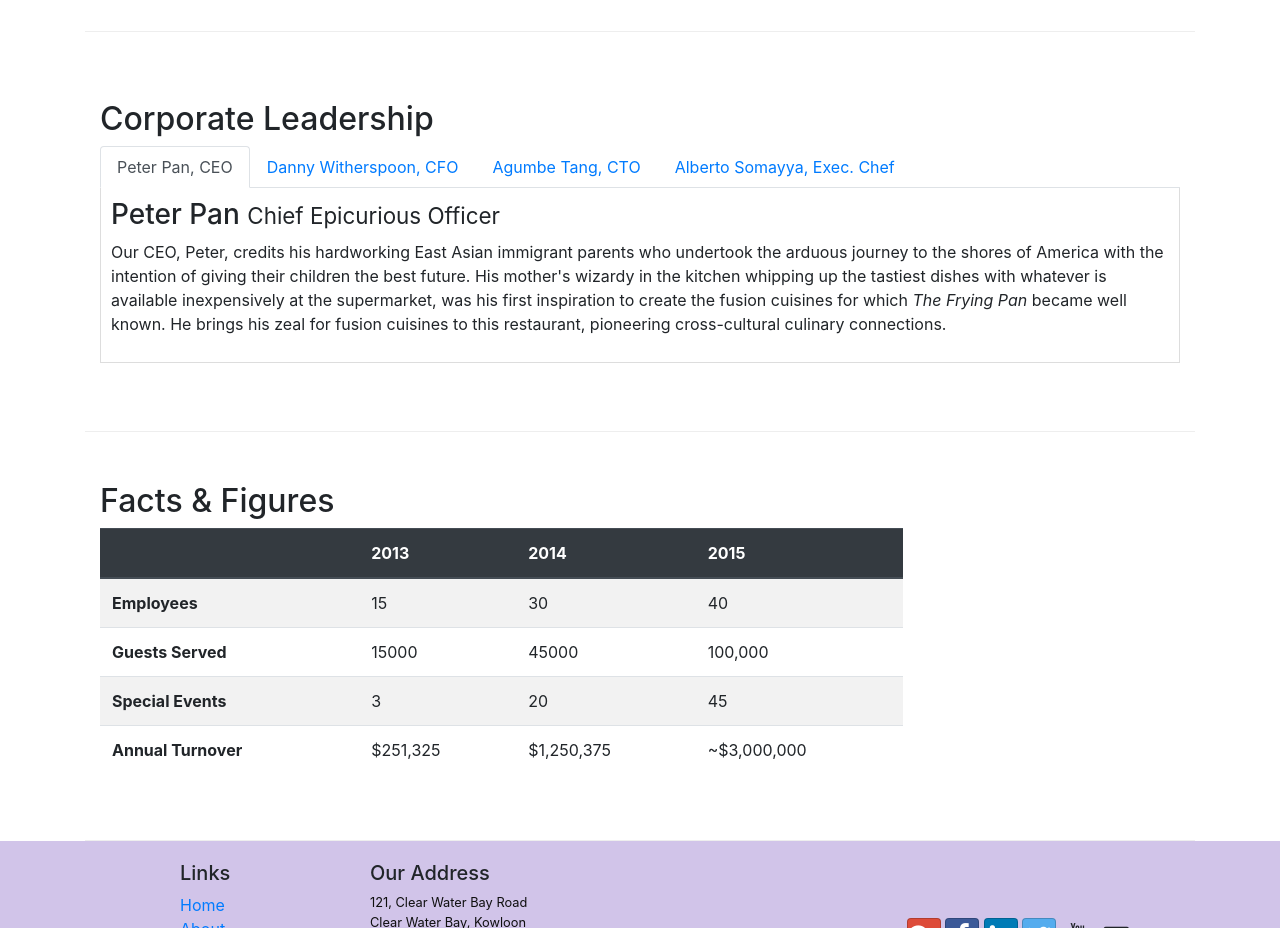
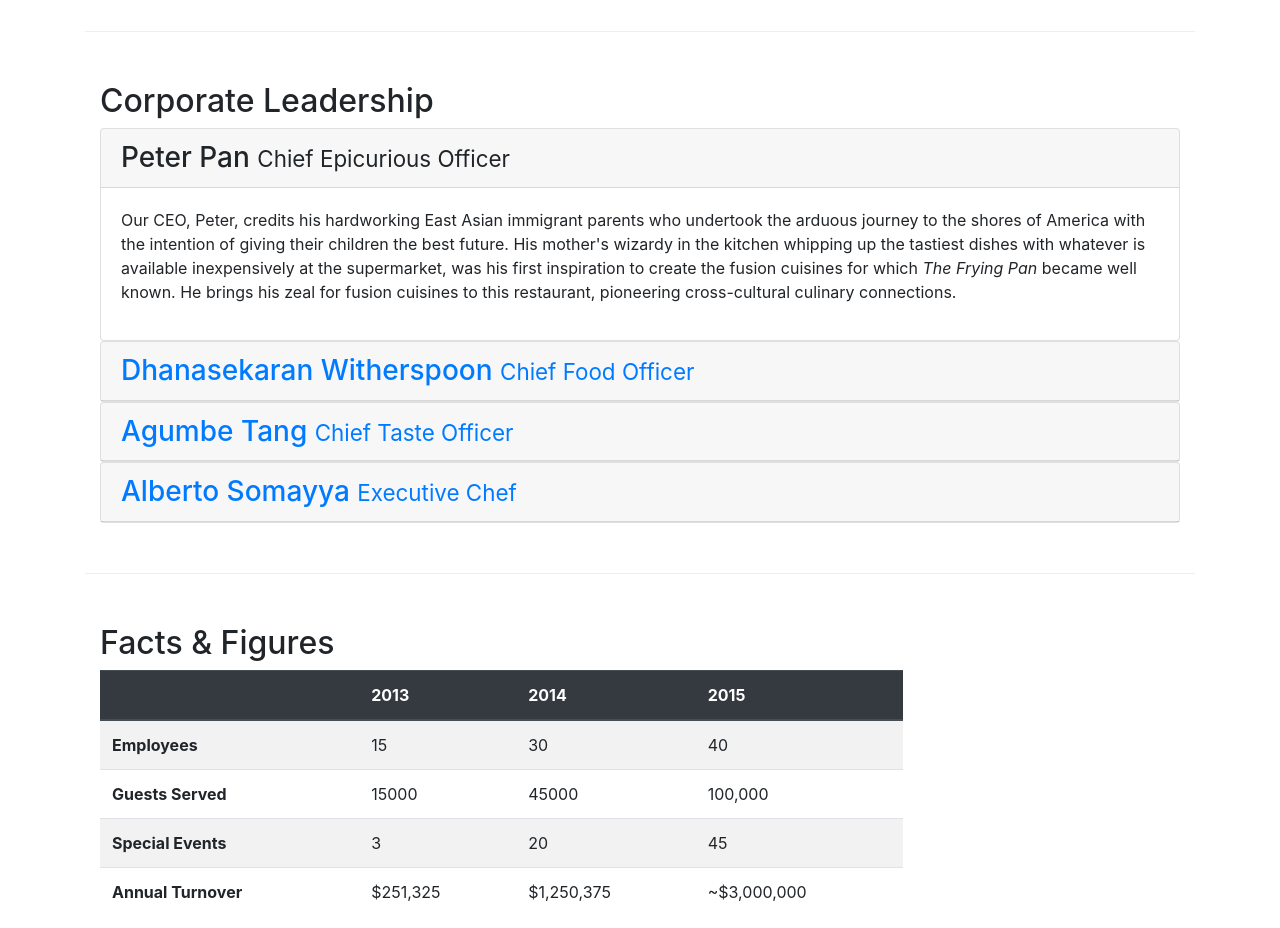
Before and after one commit to nomaradea/coursera-course-1, a website: page aboutus.html in a window 1280 px wide. Shown: the part 940-1868 px from the top of the page. Drawn offline with nearby package versions, Linux system fonts and the light colour scheme.

Commit message:
Accordion

```diff
--- a/aboutus.html
+++ b/aboutus.html
@@ -97,36 +97,55 @@
         <div class="row row-content align-items-center">
             <div class="col-12">
                 <h2>Corporate Leadership</h2>
-                <ul class="nav nav-tabs">
-                    <li class="nav-item">
-                        <a href="#peter" class="nav-link active" role="tab" data-toggle="tab">Peter Pan, CEO</a>
-                    </li>
-                    <li class="nav-item">
-                        <a href="#danny" class="nav-link" role="tab" data-toggle="tab">Danny Witherspoon, CFO</a>
-                    </li>
-                    <li class="nav-item">
-                        <a href="#agumbe" class="nav-link" role="tab" data-toggle="tab">Agumbe Tang, CTO</a>
-                    </li>
-                    <li class="nav-item">
-                        <a href="#alberto" class="nav-link" role="tab" data-toggle="tab">Alberto Somayya, Exec. Chef</a>
-                    </li>
-                </ul>
-                <div class="tab-content">
-                    <div class="tab-pane fade show active" role="tabpanel" id="peter">
-                        <h3>Peter Pan <small>Chief Epicurious Officer</small></h3>
-                        <p class="d-none d-sm-block">Our CEO, Peter, credits his hardworking East Asian immigrant parents who undertook the arduous journey to the shores of America with the intention of giving their children the best future. His mother's wizardy in the kitchen whipping up the tastiest dishes with whatever is available inexpensively at the supermarket, was his first inspiration to create the fusion cuisines for which <em>The Frying Pan</em> became well known. He brings his zeal for fusion cuisines to this restaurant, pioneering cross-cultural culinary connections.</p>
+
+                <div id="accordion">
+                    <div class="card">
+                        <div class="card-header" role="tab" id="peterhead">
+                            <h3 class="mb-0">
+                                <a data-toggle="collapse" data-target="#peter">Peter Pan <small>Chief Epicurious Officer</small></a>
+                            </h3>
+                        </div>
+                        <div class="collapse show" id="peter" data-parent="#accordion">
+                            <div class="card-body">
+                                <p class="d-none d-sm-block">Our CEO, Peter, credits his hardworking East Asian immigrant parents who undertook the arduous journey to the shores of America with the intention of giving their children the best future. His mother's wizardy in the kitchen whipping up the tastiest dishes with whatever is available inexpensively at the supermarket, was his first inspiration to create the fusion cuisines for which <em>The Frying Pan</em> became well known. He brings his zeal for fusion cuisines to this restaurant, pioneering cross-cultural culinary connections.</p>
+                            </div>
+                        </div>
                     </div>
-                    <div class="tab-pane fade" role="tabpanel" id="danny">
-                        <h3>Dhanasekaran Witherspoon <small>Chief Food Officer</small></h3>
-                        <p class="d-none d-sm-block">Our CFO, Danny, as he is affectionately referred to by his colleagues, comes from a long established family tradition in farming and produce. His experiences growing up on a farm in the Australian outback gave him great appreciation for varieties of food sources. As he puts it in his own words, <em>Everything that runs, wins, and everything that stays, pays!</em></p>
+                    <div class="card">
+                        <div class="card-header" role="tab" id="dannyhead">
+                            <h3 class="mb-0">
+                                <a class="collapsed" data-toggle="collapse" data-target="#danny">Dhanasekaran Witherspoon <small>Chief Food Officer</small></a>
+                            </h3>
+                        </div>
+                        <div class="collapse" id="danny" data-parent="#accordion">
+                            <div class="card-body">
+                                <p class="d-none d-sm-block">Our CFO, Danny, as he is affectionately referred to by his colleagues, comes from a long established family tradition in farming and produce. His experiences growing up on a farm in the Australian outback gave him great appreciation for varieties of food sources. As he puts it in his own words, <em>Everything that runs, wins, and everything that stays, pays!</em></p>
+                            </div>
+                        </div>
                     </div>
-                    <div class="tab-pane fade" role="tabpanel" id="agumbe">
-                        <h3>Agumbe Tang <small>Chief Taste Officer</small></h3>
-                        <p class="d-none d-sm-block">Blessed with the most discerning gustatory sense, Agumbe, our CTO, personally ensures that every dish that we serve meets his exacting tastes. Our chefs dread the tongue lashing that ensues if their dish does not meet his exacting standards. He lives by his motto, <em>You click only if you survive my lick.</em></p>
+                    <div class="card">
+                        <div class="card-header" role="tab" id="agumbehead">
+                            <h3 class="mb-0">
+                                <a class="collapsed" data-toggle="collapse" data-target="#agumbe">Agumbe Tang <small>Chief Taste Officer</small></a>
+                            </h3>
+                        </div>
+                        <div class="collapse" id="agumbe" data-parent="#accordion">
+                            <div class="card-body">
+                                <p class="d-none d-sm-block">Blessed with the most discerning gustatory sense, Agumbe, our CTO, personally ensures that every dish that we serve meets his exacting tastes. Our chefs dread the tongue lashing that ensues if their dish does not meet his exacting standards. He lives by his motto, <em>You click only if you survive my lick.</em></p>
+                            </div>
+                        </div>
                     </div>
-                    <div class="tab-pane fade" role="tabpanel" id="alberto">
-                        <h3>Alberto Somayya <small>Executive Chef</small></h3>
-                        <p class="d-none d-sm-block">Award winning three-star Michelin chef with wide International experience having worked closely with whos-who in the culinary world, he specializes in creating mouthwatering Indo-Italian fusion experiences. He says, <em>Put together the cuisines from the two craziest cultures, and you get a winning hit! Amma Mia!</em></p>
+                    <div class="card">
+                        <div class="card-header" role="tab" id="albertohead">
+                            <h3 class="mb-0">
+                                <a class="collapsed" data-toggle="collapse" data-target="#alberto">Alberto Somayya <small>Executive Chef</small></a>
+                            </h3>
+                        </div>
+                        <div class="collapse" id="alberto">
+                            <div class="card-body">
+                                <p class="d-none d-sm-block">Award winning three-star Michelin chef with wide International experience having worked closely with whos-who in the culinary world, he specializes in creating mouthwatering Indo-Italian fusion experiences. He says, <em>Put together the cuisines from the two craziest cultures, and you get a winning hit! Amma Mia!</em></p>
+                            </div>
+                        </div>
                     </div>
                 </div>
             </div>
```
